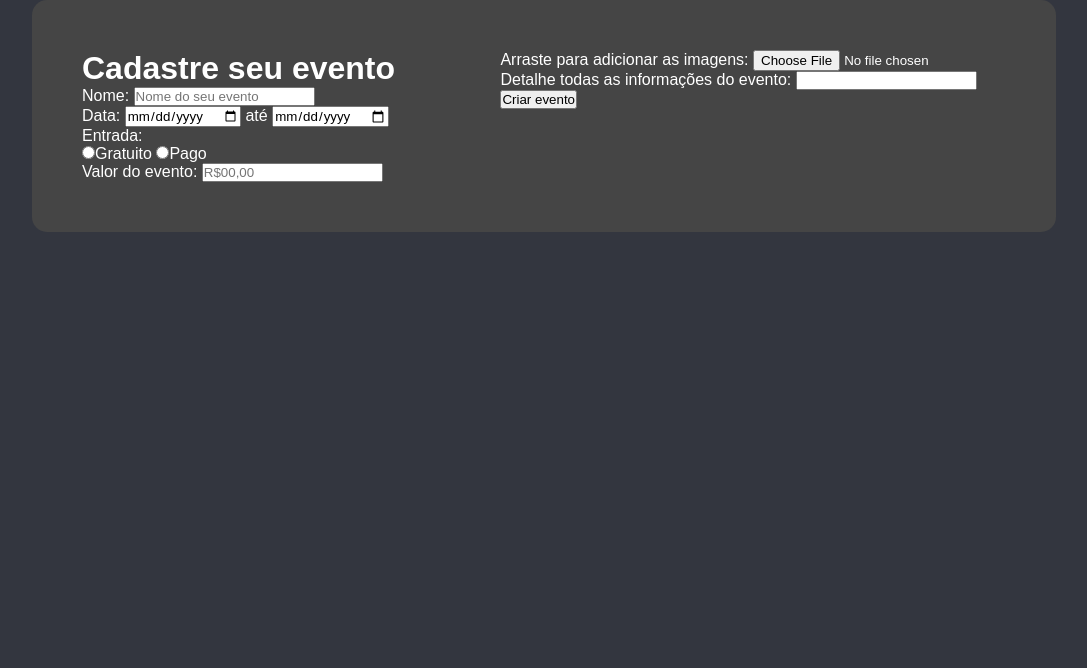
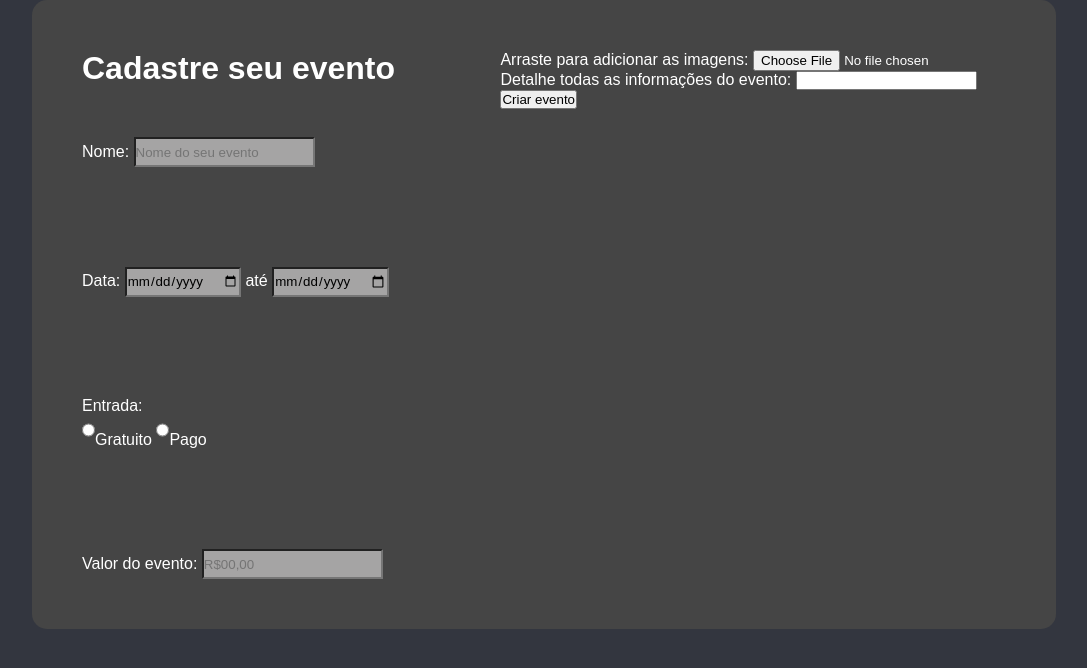
Before and after one commit to ChristianAcacio/Gerenciamento-de-eventos, a PHP site: page /cadastro_eventos.html in a window 1280 px wide. Shown: the part 96-764 px from the top of the page, without its empty margins (96-1183 px from the left). Run offline with PHP 8.4, Linux system fonts and the light colour scheme.

Commit message:
catro de eventos

```diff
--- a/cadastro_eventos.html
+++ b/cadastro_eventos.html
@@ -69,7 +69,7 @@
                 <h1>Cadastre seu evento</h1>
 
                 <div>
-                    <form action="#">
+                    <form action="#"  class="evento-esquerda">
 
                         <div>
                             <label for="nome">Nome: </label>
--- a/scrypt/code.js
+++ b/scrypt/code.js
@@ -65,3 +65,5 @@ window.onload = function () {
       }
   }
 }
+
+// calendario
--- a/style/style.css
+++ b/style/style.css
@@ -1038,9 +1038,26 @@ body.principal {
     align-items: center;
 }
 
-    .cadastro-evento-esquerda{
-        gap: 100px;
-    }
+.cadastro-evento-esquerda{
+    gap: 100px;
+}
+
+.evento-esquerda{
+    display: flex;
+    flex-direction: column;
+    gap: 100px;
+}
+
+.cadastro-evento-esquerda h1{
+    margin-bottom: 50px;
+}
+
+.cadastro-evento-esquerda input{
+    background-color: #a5a4a4;
+    height: 30px;
+}
+
+
 
 
 
```
